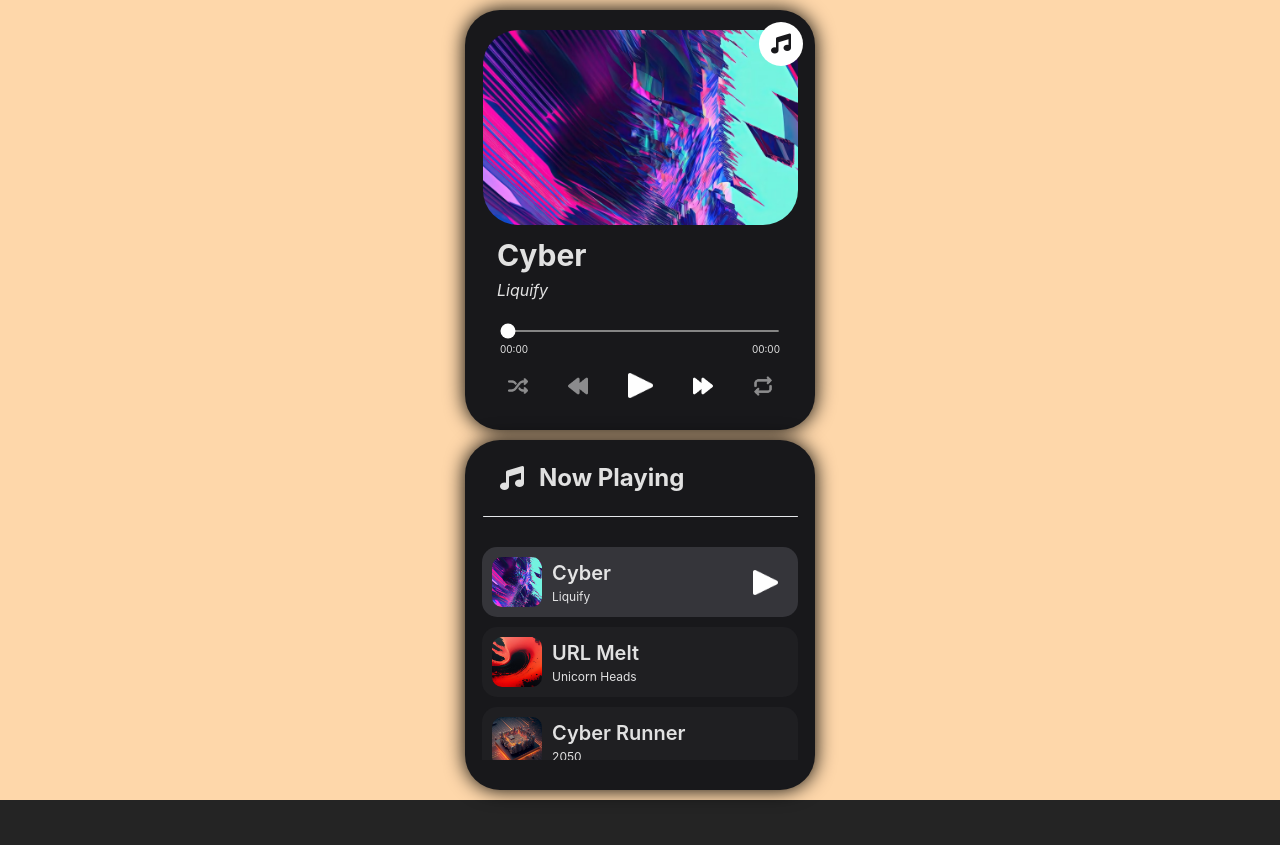
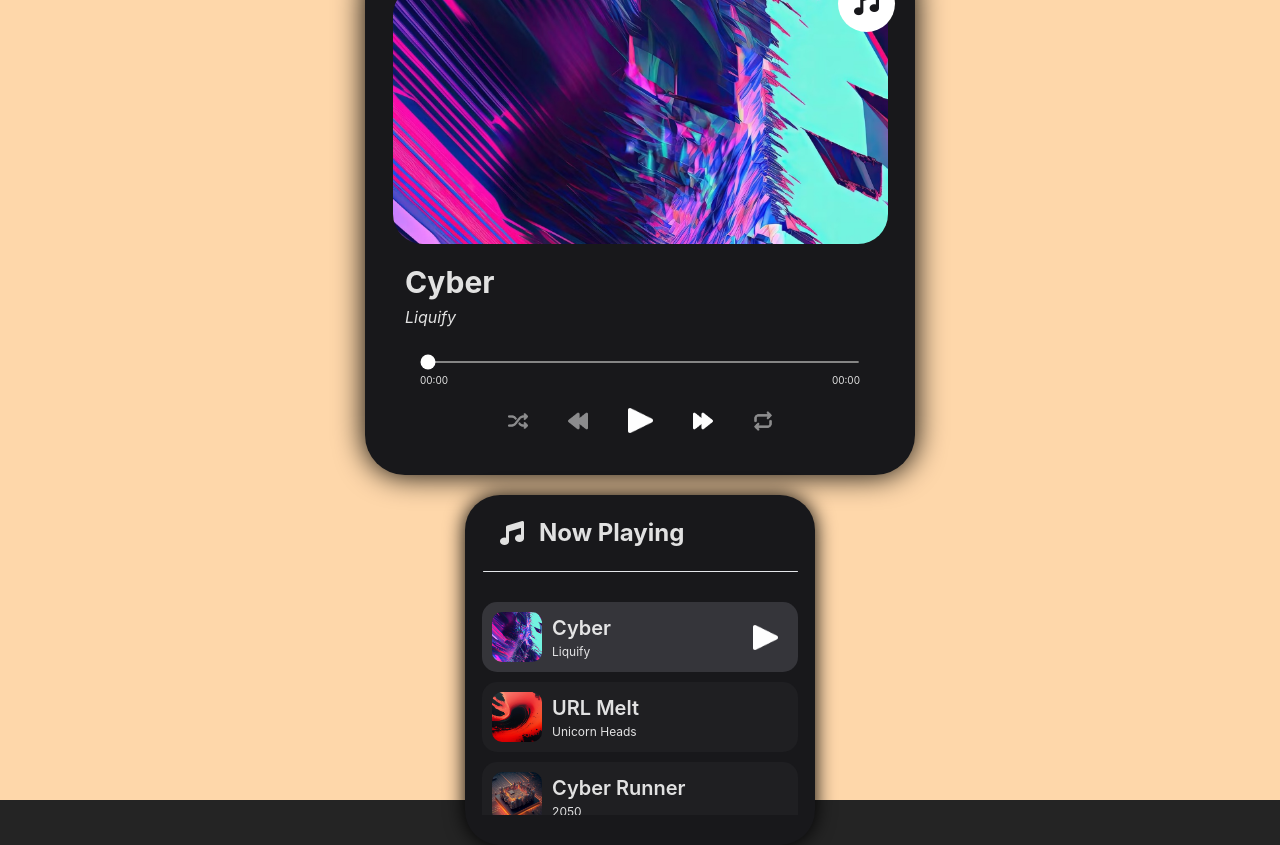
Before and after one commit to kinxori/Music-Media-Player-PRACTICE, a React (Vite) app: page / in a window 1280 px wide. Before the commit the page ends 800 px from the top, so only its background shows below. Built offline with nearby package versions, Linux system fonts and the light colour scheme.

Commit message:
music display style for tablet media query done

```diff
--- a/src/App.tsx
+++ b/src/App.tsx
@@ -359,18 +359,21 @@ function App() {
   return (
     <>
       {isLoading && <Loader />}
-      <section className=" relative bg-orange-200 h-screen w-screen flex flex-col gap-[10px] justify-center items-center m-[10% auto] ">
-        <div className=" h-[420px] w-[350px] bg-zinc-900 gap-2 flex flex-col justify-between items-center py-[20px] px-[0px] rounded-[35px] drop-shadow-[0px_0px_10px_rgba(0,0,0,1)]">
-          <div className="  w-[90%] bg-zinc-600 rounded-[35px] overflow-hidden">
+      <section className=" relative bg-orange-200 h-screen w-screen flex flex-col gap-[10px] justify-center items-center m-[10% auto] md:gap-[20px] ">
+        <div
+          className=" h-[420px] w-[350px] bg-zinc-900 gap-2 flex flex-col justify-between items-center py-[20px] px-[0px] rounded-[35px] drop-shadow-[0px_0px_10px_rgba(0,0,0,1)]
+        md:h-[520px] md:w-[550px] md:py-[30px] md:px-[0px]   md:rounded-[40px] md:drop-shadow-[0px_0px_15px_rgba(0,0,0,1)] md:gap-4                         "
+        >
+          <div className=" overflow-hidden bg-zinc-700 rounded-[35px] w-[90%] md:rounded-[30px]  ">
             <img src={currentSong.cover} alt="song-cover" className="object-center" />
           </div>
-          <div className=" w-[100%] flex justify-center items-center flex-col gap-4 mb-3 ">
+          <div className="flex justify-center items-center flex-col w-[100%]  gap-4 mb-3 md:gap-5 md:mb-3      ">
             <div className="w-[100%]">
-              <button className="top-0 right-0 absolute m-3 bg-white rounded-[100%] hover:scale-105 transition-all ">
-                <i className="fa-solid fa-music m-3 text-[20px] text-zinc-900"></i>
+              <button className="hover:scale-105 transition-all bg-white absolute m-3 top-0 right-0 rounded-[100%] md:m-5 ">
+                <i className="fa-solid fa-music m-3 text-[20px] text-zinc-900   md:m-4 md:text-[25px]"></i>
               </button>
               <div className="flex w-[100%] ">
-                <div className="w-[100%] mb-3 pl-3 ">
+                <div className="w-[100%] mb-3 pl-3 md:mb-3 md:pl-5 ">
                   <h2 className="text-[30px] font-bold px-[20px]">{currentSong.song}</h2>
                   <h3 className="text-[16px] italic px-[20px]">{currentSong.artist}</h3>
                 </div>
```
